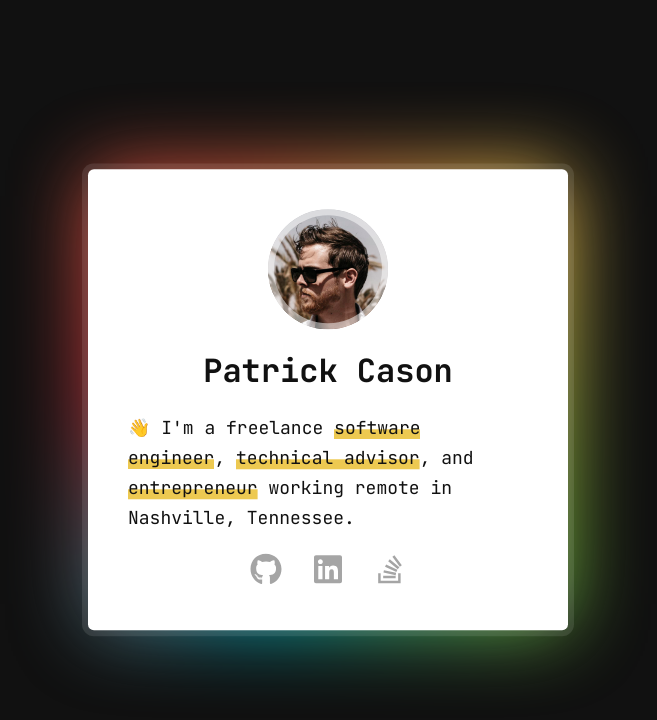
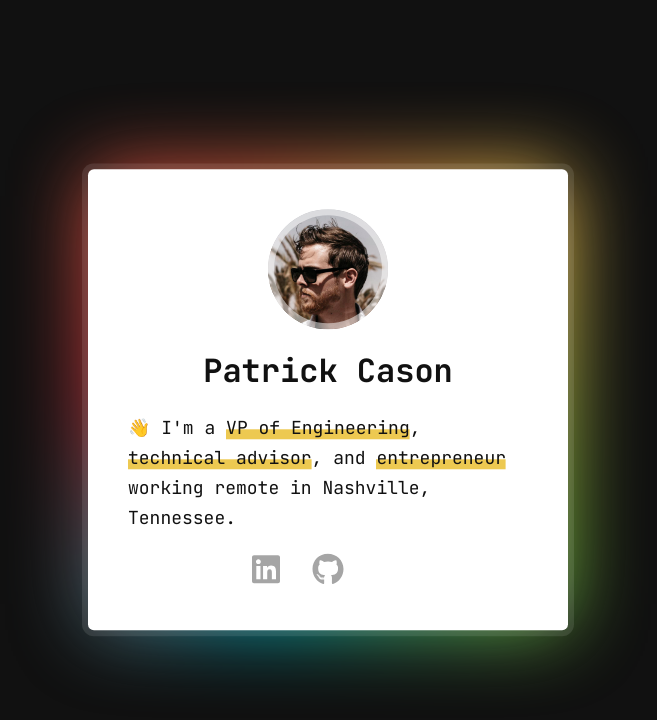
Before and after one commit to cereallarceny/website, a Next.js app: page / in a window 1280 px wide. Shown: the top 720 px of the page, without its empty margins (312-969 px from the left). Built offline with nearby package versions, Linux system fonts and the light colour scheme.

Commit message:
Update personal introduction and social links

```diff
--- a/app/page.tsx
+++ b/app/page.tsx
@@ -16,13 +16,13 @@ const data = {
   name: 'Patrick Cason',
   content: () => (
     <>
-      <span>👋 I&apos;m a freelance</span>{' '}
+      <span>👋 I&apos;m a</span>{' '}
       <Tooltip
-        text="software engineer"
+        text="VP of Engineering"
         parentStyles={styles.highlight}
         childStyles={styles.tooltip}
       >
-        {new Date().getFullYear() - 2008} years and counting
+        G2i
       </Tooltip>
       <span>,</span>{' '}
       <Tooltip
@@ -48,20 +48,15 @@ const data = {
   ),
   social: [
     {
-      name: 'GitHub',
-      image: github,
-      url: 'https://github.com/cereallarceny',
-    },
-    {
       name: 'LinkedIn',
       image: linkedin,
       url: 'https://www.linkedin.com/in/patrickcason/',
     },
     {
-      name: 'Stack Overflow',
-      image: stackOverflow,
-      url: 'https://stackoverflow.com/users/591776/cereallarceny',
-    },
+      name: 'GitHub',
+      image: github,
+      url: 'https://github.com/cereallarceny',
+    }
   ],
 };
 
```
